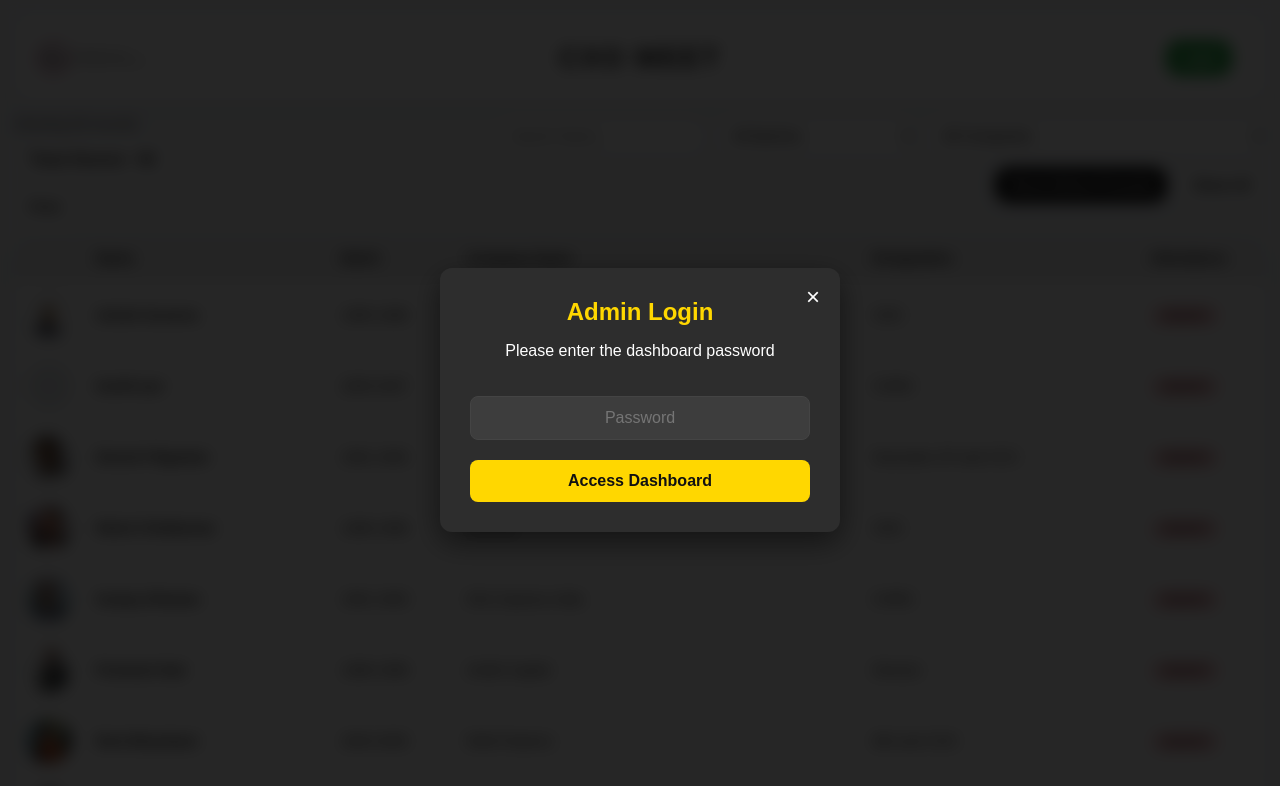
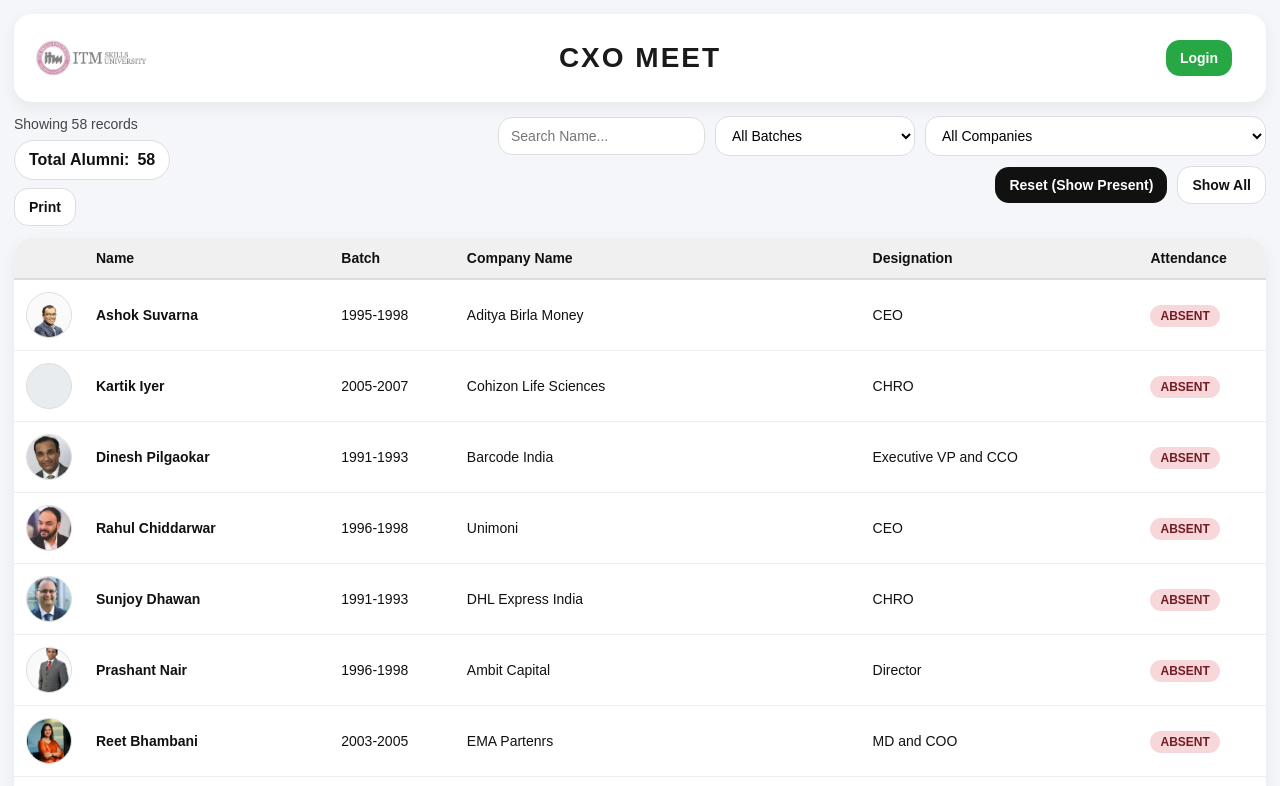
Before and after one commit to SidReddy-24/cxo-meet, a website built with Vite: page index.html in a window 1280 px wide. Shown: the top 786 px of the page. Built offline with nearby package versions, Linux system fonts and the light colour scheme; some packages are replaced by stand-ins of ours; no server answers; the database is empty.

Commit message:
Fix: Properly hide login overlay by default for public view

```diff
--- a/index.html
+++ b/index.html
@@ -549,7 +549,7 @@
 
 <body>
   <!-- Authentication Overlay -->
-  <div id="authOverlay" class="auth-overlay" style="display: flex;">
+  <div id="authOverlay" class="auth-overlay">
     <div class="auth-card">
       <span class="close-modal" id="closeAuth"
         style="position: absolute; right: 20px; top: 15px; color: #fff; cursor: pointer;">&times;</span>
```
